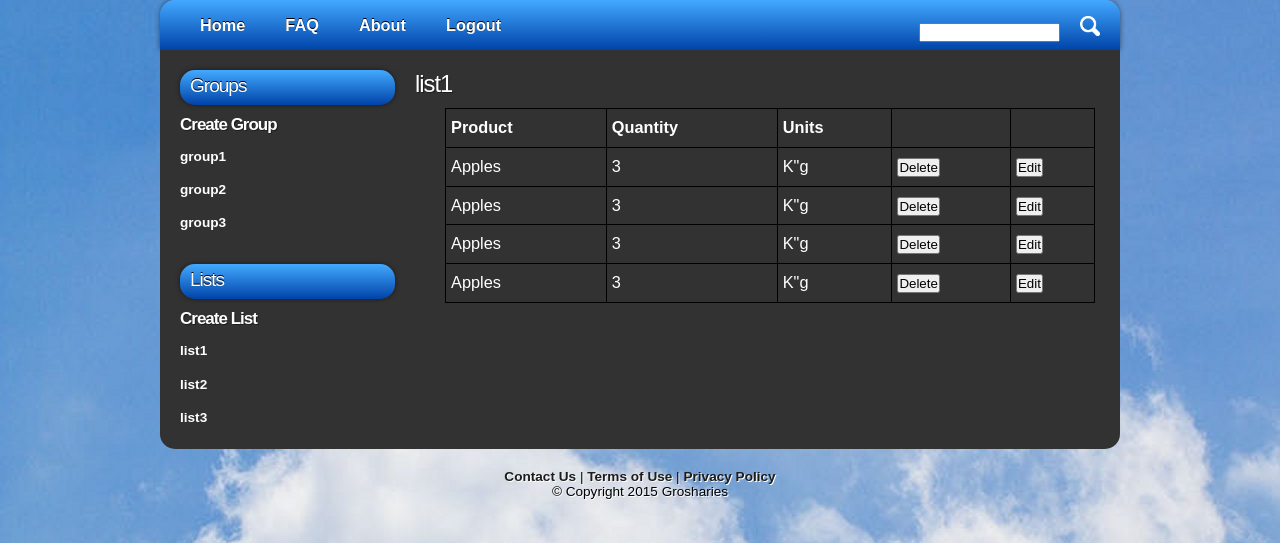
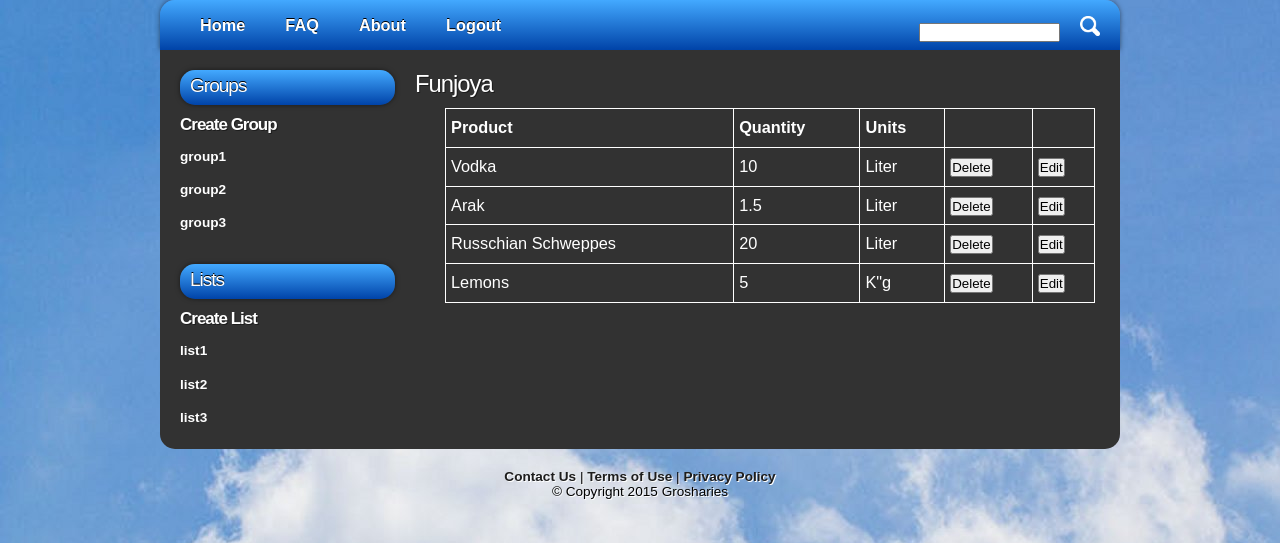
Before and after one commit to snir-sh/Grosharies, a Python web app: template grosharies-site/web/templates/list.html in a window 1280 px wide. Shown: the part 120-663 px from the top of the page. Run offline with Jinja, Linux system fonts and the light colour scheme; the template is opened without the code that fills it, so the values that code supplies are empty.

Commit message:
Up Date product list

```diff
--- a/grosharies-site/web/templates/list.html
+++ b/grosharies-site/web/templates/list.html
@@ -66,11 +66,11 @@
       <div id="content">
         <div class="content_item">
          <div>
-			<h1>list1</h1>
+			<h1>Funjoya</h1>
 			<ul style="color:white;font-size:120%" >
 			<style>
 table, th, td {
-    border: 1px solid black;
+    border: 1px solid white;
     border-collapse: collapse;
 }
 th, td {
@@ -91,29 +91,29 @@ th, td {
 
   </tr>
   <tr>
-    <td>Apples</td>
-    <td>3</td>
-	<td>K"g</td>
+    <td>Vodka</td>
+    <td>10</td>
+	<td>Liter</td>
 	<th> <button type="button" onclick="alert('Are you sure you want to delete that!')">Delete</button></th>
 	<th> <button type="button" onclick="alert('Are you sure you want to edit that!')">Edit</button></th>
   </tr>
   <tr>
-     <td>Apples</td>
-    <td>3</td>
-	<td>K"g</td>
+     <td>Arak</td>
+    <td>1.5</td>
+	<td>Liter</td>
 	<th> <button type="button" onclick="alert('Are you sure you want to delete that!')">Delete</button></th>
 	<th> <button type="button" onclick="alert('Are you sure you want to edit that!')">Edit</button></th>
   </tr>
   <tr>
-     <td>Apples</td>
-    <td>3</td>
-	<td>K"g</td>
+     <td>Russchian Schweppes</td>
+    <td>20</td>
+	<td>Liter</td>
 	<th> <button type="button" onclick="alert('Are you sure you want to delete that!')">Delete</button></th>
 	<th> <button type="button" onclick="alert('Are you sure you want to edit that!')">Edit</button></th>
   </tr>
   <tr>
-     <td>Apples</td>
-    <td>3</td>
+     <td>Lemons</td>
+    <td>5</td>
 	<td>K"g</td>
 	<th> <button type="button" onclick="alert('Are you sure you want to delete that!')">Delete</button></th>
 	<th> <button type="button" onclick="alert('Are you sure you want to edit that!')">Edit</button></th>
```
